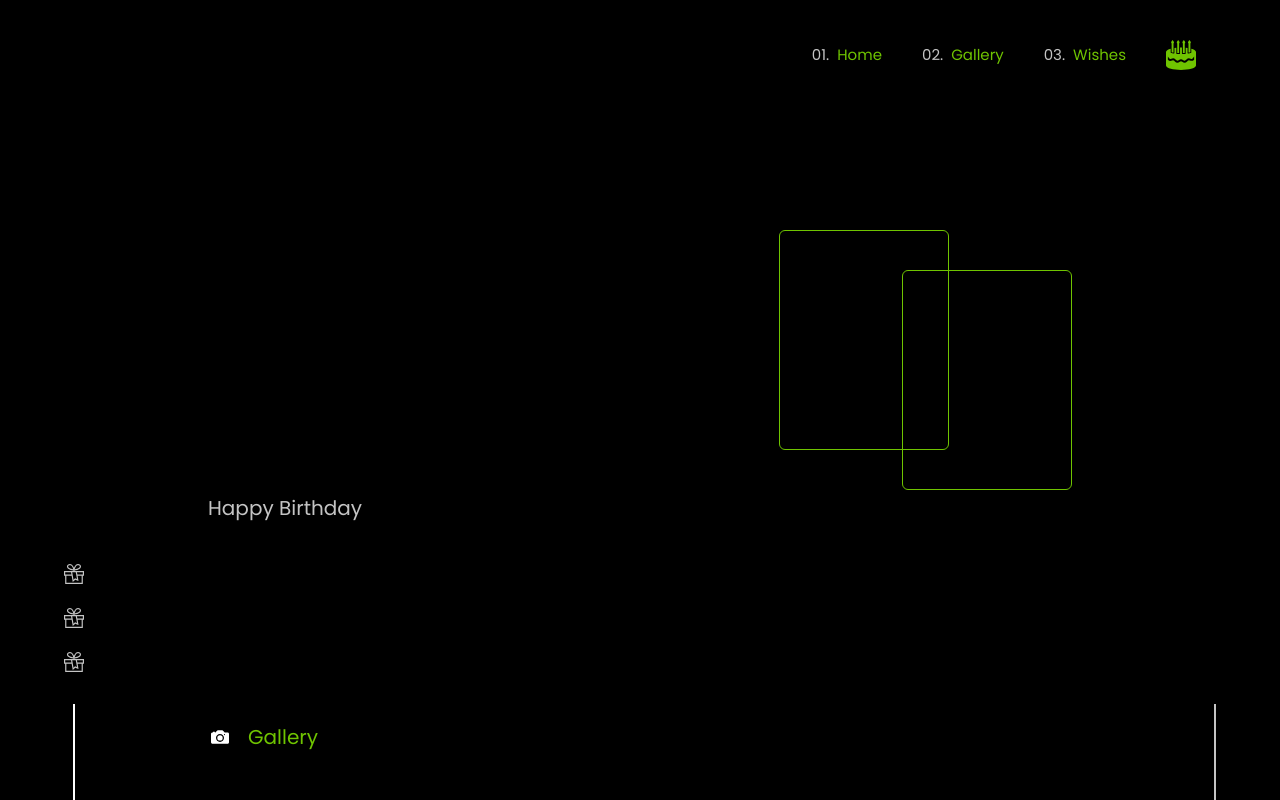
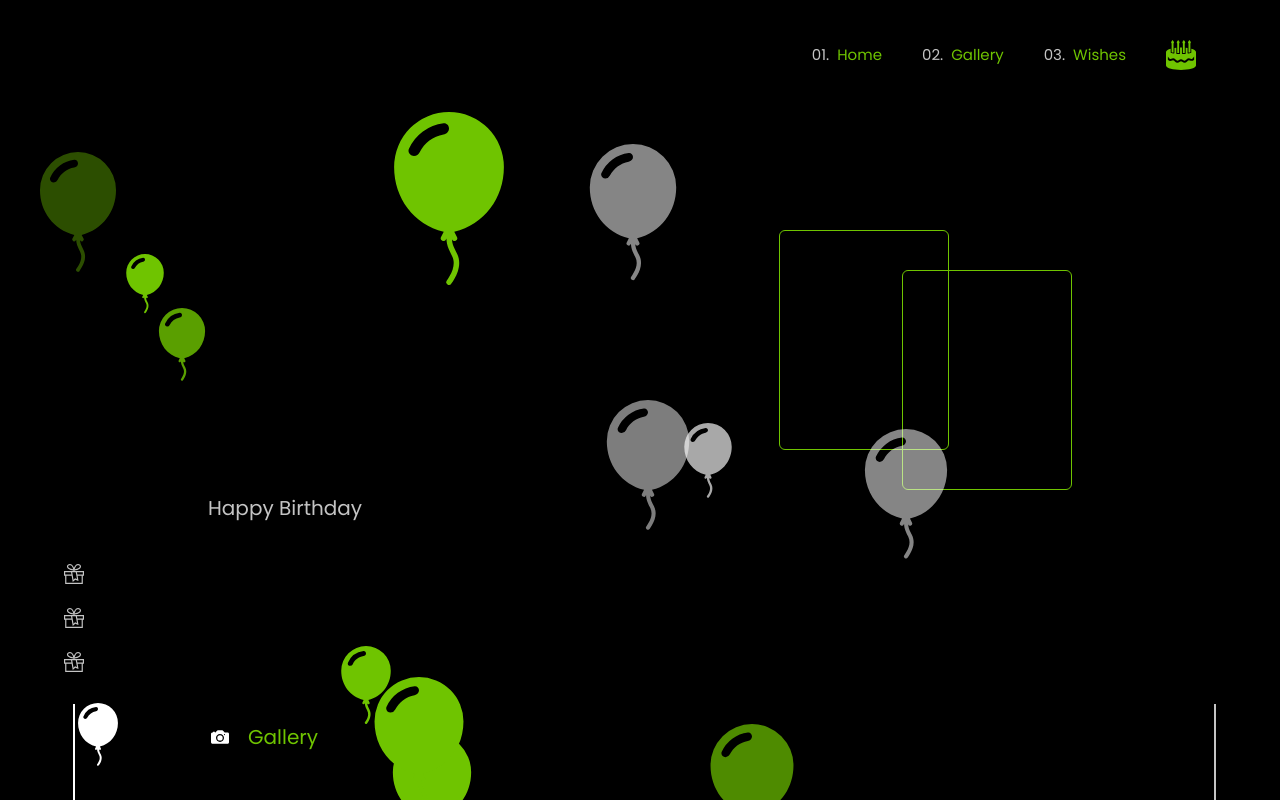
Before and after one commit to Tobiloba007/Birthday, a React (Create React App) app: page / in a window 1280 px wide. Shown: the top 800 px of the page. Built offline with nearby package versions, Linux system fonts and the light colour scheme; no server answers; the HTML template or start-up script is replaced by a standard one.

Commit message:
increased ballloons

```diff
--- a/src/components/Balloons.jsx
+++ b/src/components/Balloons.jsx
@@ -9,7 +9,7 @@ const Balloons = () => {
 
   useEffect(() => {
     const createBalloons = () => {
-      for (let i = 0; i < 10; i++) {
+      for (let i = 0; i < 15; i++) {
         const balloon = {
           id: i,
           x: Math.random() * window.innerWidth,
@@ -51,7 +51,7 @@ const Balloons = () => {
       );
     };
 
-    const intervalId = setInterval(updateBalloons, 20);
+    const intervalId = setInterval(updateBalloons, 50);
     return () => clearInterval(intervalId);
   }, [time, balloons]);
 
```
